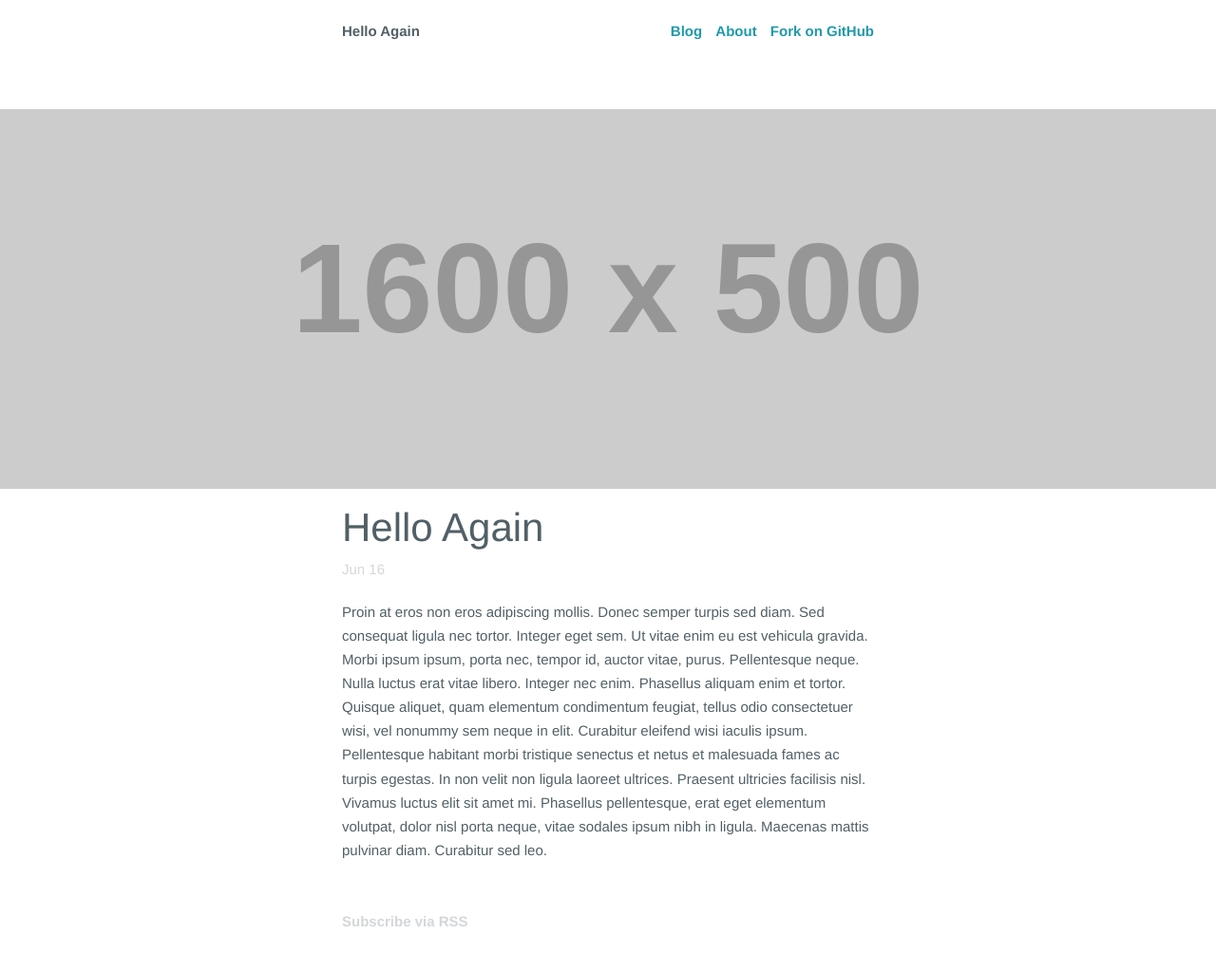
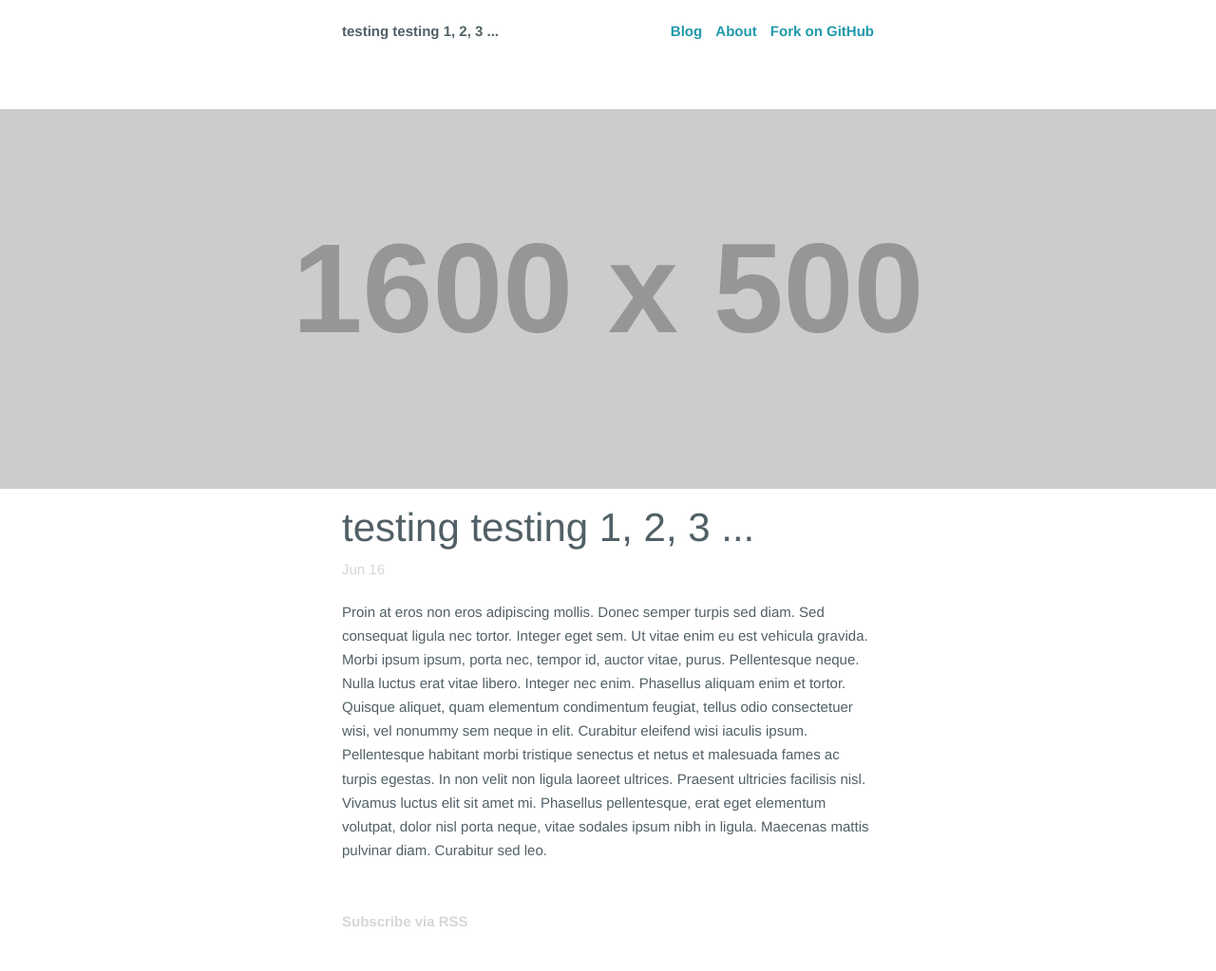
Before and after one commit to frenchdukes/comic-timeline, a Jekyll site: the page built from _posts/2013-06-16-hello-again.md, in a window 1280 px wide. Shown: the whole page at 95% size. Built offline with Jekyll 4.4.1, drawn with Linux system fonts in a browser that asks for light colours; Markdown is read by kramdown in place of the engine named in the settings.

Commit message:
Updated 2013-06-16-hello-again.md

```diff
--- a/_posts/2013-06-16-hello-again.md
+++ b/_posts/2013-06-16-hello-again.md
@@ -1,8 +1,9 @@
 ---
+layout: blog
+category: blog
 published: true
-category: blog
-layout: blog
 splash: "http://placehold.it/1600x500"
+title: "testing testing 1, 2, 3 ..."
 ---
 
 Proin at eros non eros adipiscing mollis. Donec semper turpis sed diam. Sed consequat ligula nec tortor. Integer eget sem. Ut vitae enim eu est vehicula gravida. Morbi ipsum ipsum, porta nec, tempor id, auctor vitae, purus. Pellentesque neque. Nulla luctus erat vitae libero. Integer nec enim. Phasellus aliquam enim et tortor. Quisque aliquet, quam elementum condimentum feugiat, tellus odio consectetuer wisi, vel nonummy sem neque in elit. Curabitur eleifend wisi iaculis ipsum. Pellentesque habitant morbi tristique senectus et netus et malesuada fames ac turpis egestas. In non velit non ligula laoreet ultrices. Praesent ultricies facilisis nisl. Vivamus luctus elit sit amet mi. Phasellus pellentesque, erat eget elementum volutpat, dolor nisl porta neque, vitae sodales ipsum nibh in ligula. Maecenas mattis pulvinar diam. Curabitur sed leo.
```
